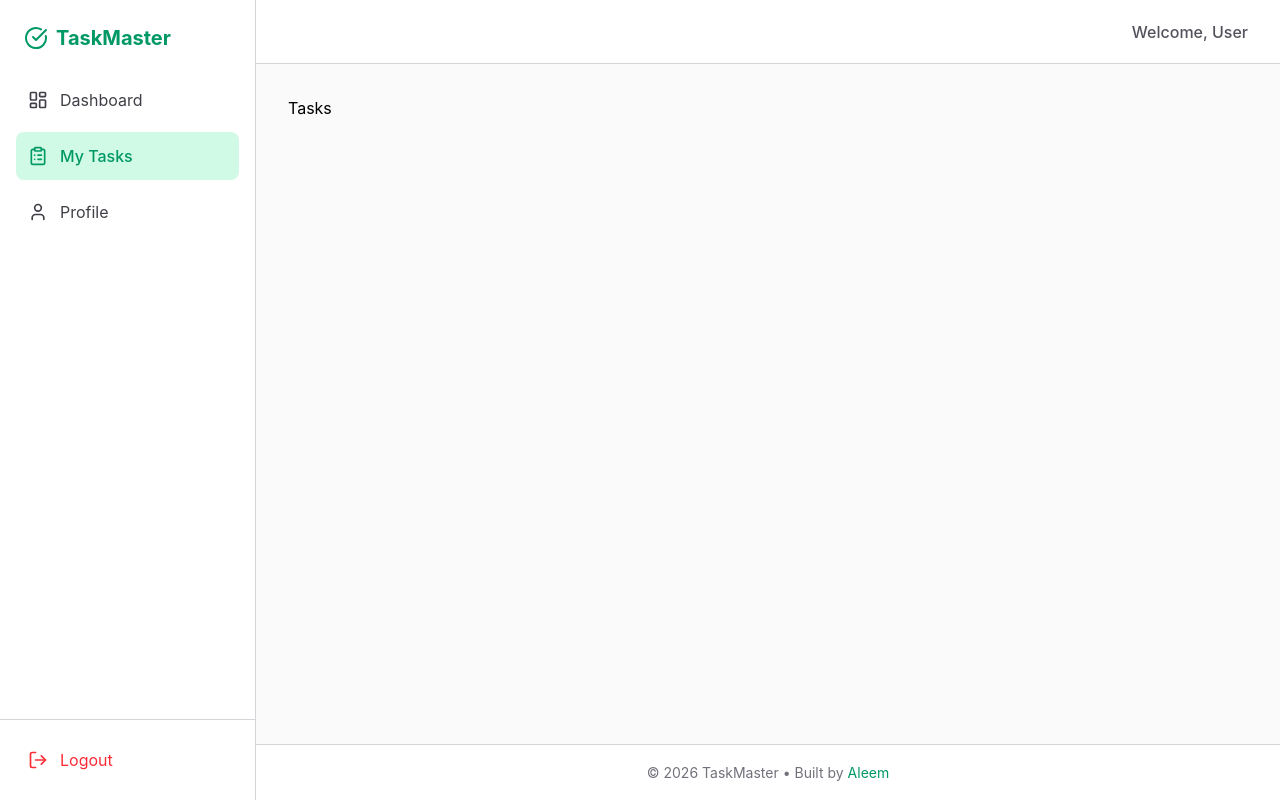
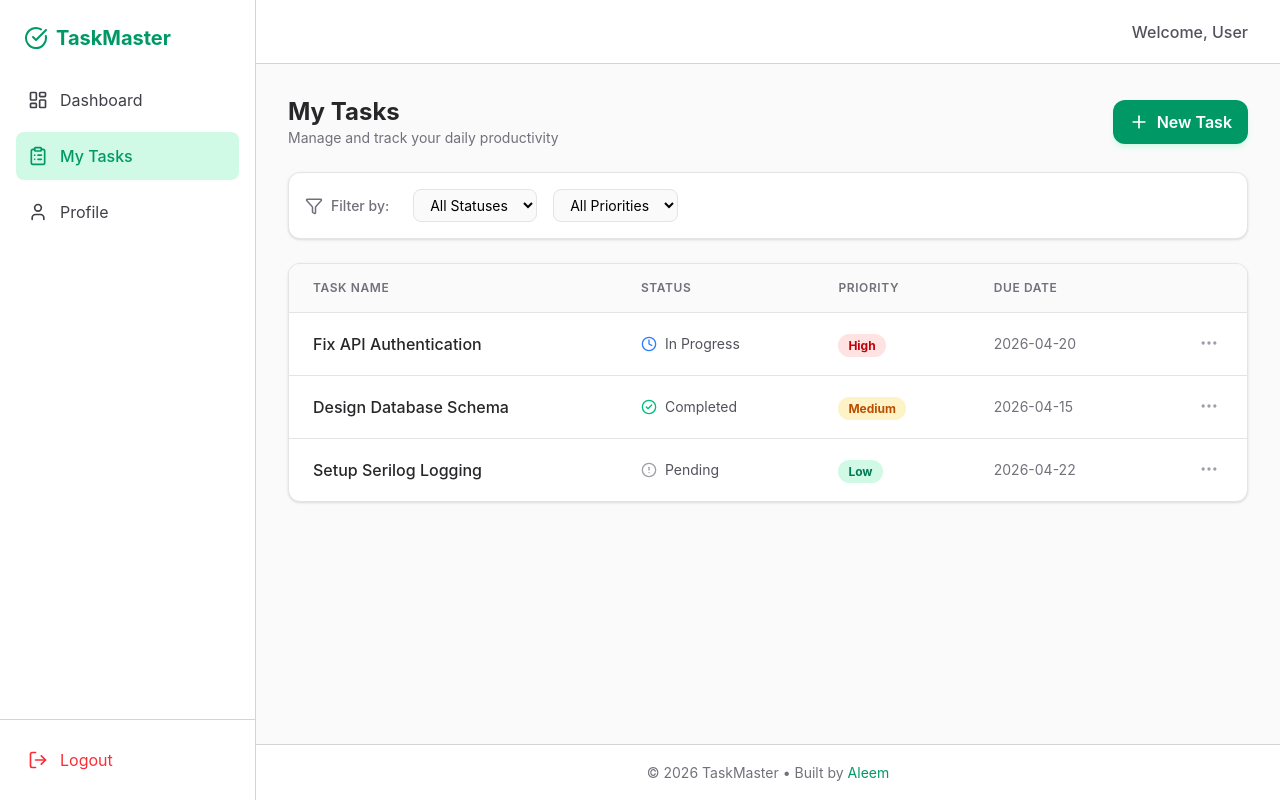
Before and after one commit to Aleem-27/taskmaster, a React (Vite) app in the folder client/: page /tasks in a window 1280 px wide. Built offline with nearby package versions, Linux system fonts and the light colour scheme.

Commit message:
feat(tasks): add task list page UI

```diff
--- a/client/src/App.jsx
+++ b/client/src/App.jsx
@@ -3,6 +3,7 @@ import Layout from './components/Layout';
 import Login from './pages/Login';
 import Signup from './pages/Signup';
 import Dashboard from './pages/Dashboard';
+import TaskList from './pages/TaskList';
 import Profile from './pages/Profile';
 
 function App() {
@@ -14,7 +15,7 @@ function App() {
 
         <Route path="/" element={<Layout />}>
           <Route index element={<Dashboard />} />
-          <Route path="/tasks" element={<div>Tasks</div>} />
+          <Route path="/tasks" element={<TaskList />} />
           <Route path="/profile" element={<Profile />} />
         </Route>
       </Routes>
--- /dev/null
+++ b/client/src/pages/TaskList.jsx
@@ -0,0 +1,116 @@
+import { Plus, Filter, MoreHorizontal, Clock, AlertCircle, CheckCircle2 } from 'lucide-react';
+import { Link } from 'react-router-dom';
+
+const TaskList = () => {
+  // Mock data to visualize the UI
+  const tasks = [
+    { id: 1, title: 'Fix API Authentication', priority: 'High', status: 'In Progress', dueDate: '2026-04-20' },
+    { id: 2, title: 'Design Database Schema', priority: 'Medium', status: 'Completed', dueDate: '2026-04-15' },
+    { id: 3, title: 'Setup Serilog Logging', priority: 'Low', status: 'Pending', dueDate: '2026-04-22' },
+  ];
+
+  const getPriorityStyle = (priority) => {
+    switch (priority) {
+      case 'High': return 'bg-red-100 text-red-700';
+      case 'Medium': return 'bg-amber-100 text-amber-700';
+      case 'Low': return 'bg-emerald-100 text-emerald-700';
+      default: return 'bg-zinc-100 text-zinc-700';
+    }
+  };
+
+  const getStatusIcon = (status) => {
+    switch (status) {
+      case 'Completed': return <CheckCircle2 size={16} className="text-emerald-500" />;
+      case 'In Progress': return <Clock size={16} className="text-blue-500" />;
+      default: return <AlertCircle size={16} className="text-zinc-400" />;
+    }
+  };
+
+  return (
+    <div className="space-y-6">
+      {/* Header Area */}
+      <div className="flex flex-col md:flex-row md:items-center justify-between gap-4">
+        <div>
+          <h2 className="text-xl sm:text-2xl font-bold text-zinc-800">My Tasks</h2>
+          <p className="text-zinc-500 text-sm">Manage and track your daily productivity</p>
+        </div>
+        <Link
+          to="/tasks/new"
+          className="flex items-center justify-center gap-2 bg-emerald-600 hover:bg-emerald-700 text-white px-4 py-2.5 rounded-xl font-semibold transition-all shadow-md shadow-emerald-100"
+        >
+          <Plus size={20} />
+          New Task
+        </Link>
+      </div>
+
+      {/* Filters Bar */}
+      <div className="flex items-center gap-1 md:gap-4 bg-white p-4 rounded-xl border border-zinc-200 shadow-sm">
+        <div className="flex items-center gap-2 text-zinc-500 text-xs sm:text-sm font-medium mr-2">
+          <Filter size={18} />
+          <span>Filter by:</span>
+        </div>
+        <select className="cursor-pointer bg-zinc-50 border border-zinc-200 text-xs sm:text-sm rounded-lg px-3 py-1.5 outline-none focus:ring-2 focus:ring-emerald-500/20 transition-all">
+          <option>All Statuses</option>
+          <option>Pending</option>
+          <option>In Progress</option>
+          <option>Completed</option>
+        </select>
+        <select className="cursor-pointer bg-zinc-50 border border-zinc-200 text-xs sm:text-sm rounded-lg px-3 py-1.5 outline-none focus:ring-2 focus:ring-emerald-500/20 transition-all">
+          <option>All Priorities</option>
+          <option>High</option>
+          <option>Medium</option>
+          <option>Low</option>
+        </select>
+      </div>
+
+      {/* Tasks Table */}
+      <div className="bg-white rounded-xl border border-zinc-200 shadow-sm overflow-hidden">
+        <div className="overflow-x-auto">
+          <table className="w-full text-left min-w-600px">
+            <thead className="bg-zinc-50 border-b border-zinc-200">
+              <tr>
+                <th className="px-6 py-4 text-xs font-semibold text-zinc-500 uppercase tracking-wider">Task Name</th>
+                <th className="px-6 py-4 text-xs font-semibold text-zinc-500 uppercase tracking-wider">Status</th>
+                <th className="px-6 py-4 text-xs font-semibold text-zinc-500 uppercase tracking-wider">Priority</th>
+                <th className="px-6 py-4 text-xs font-semibold text-zinc-500 uppercase tracking-wider">Due Date</th>
+                <th className="px-6 py-4 text-right"></th>
+              </tr>
+            </thead>
+            <tbody className="divide-y divide-zinc-200">
+              {tasks.map((task) => (
+                <tr key={task.id} className="hover:bg-zinc-50/50 transition-colors group">
+                  <td className="px-6 py-4">
+                    <Link to={`/tasks/${task.id}`} className="font-medium text-xs sm:text-base text-zinc-800 hover:text-emerald-600 transition-colors">
+                      {task.title}
+                    </Link>
+                  </td>
+                  <td className="px-6 py-4">
+                    <div className="flex items-center gap-2 text-xs sm:text-sm text-zinc-600">
+                      {getStatusIcon(task.status)}
+                      {task.status}
+                    </div>
+                  </td>
+                  <td className="px-6 py-4">
+                    <span className={`px-2.5 py-1 rounded-full text-xs font-bold ${getPriorityStyle(task.priority)}`}>
+                      {task.priority}
+                    </span>
+                  </td>
+                  <td className="px-6 py-4 text-xs sm:text-sm text-zinc-500">
+                    {task.dueDate}
+                  </td>
+                  <td className="px-6 py-4 text-right">
+                    <button className="text-zinc-400 hover:text-zinc-600 p-1 rounded-lg hover:bg-zinc-100 transition-all">
+                      <MoreHorizontal size={20} />
+                    </button>
+                  </td>
+                </tr>
+              ))}
+            </tbody>
+          </table>
+        </div>
+      </div>
+    </div>
+  );
+};
+
+export default TaskList;
```
